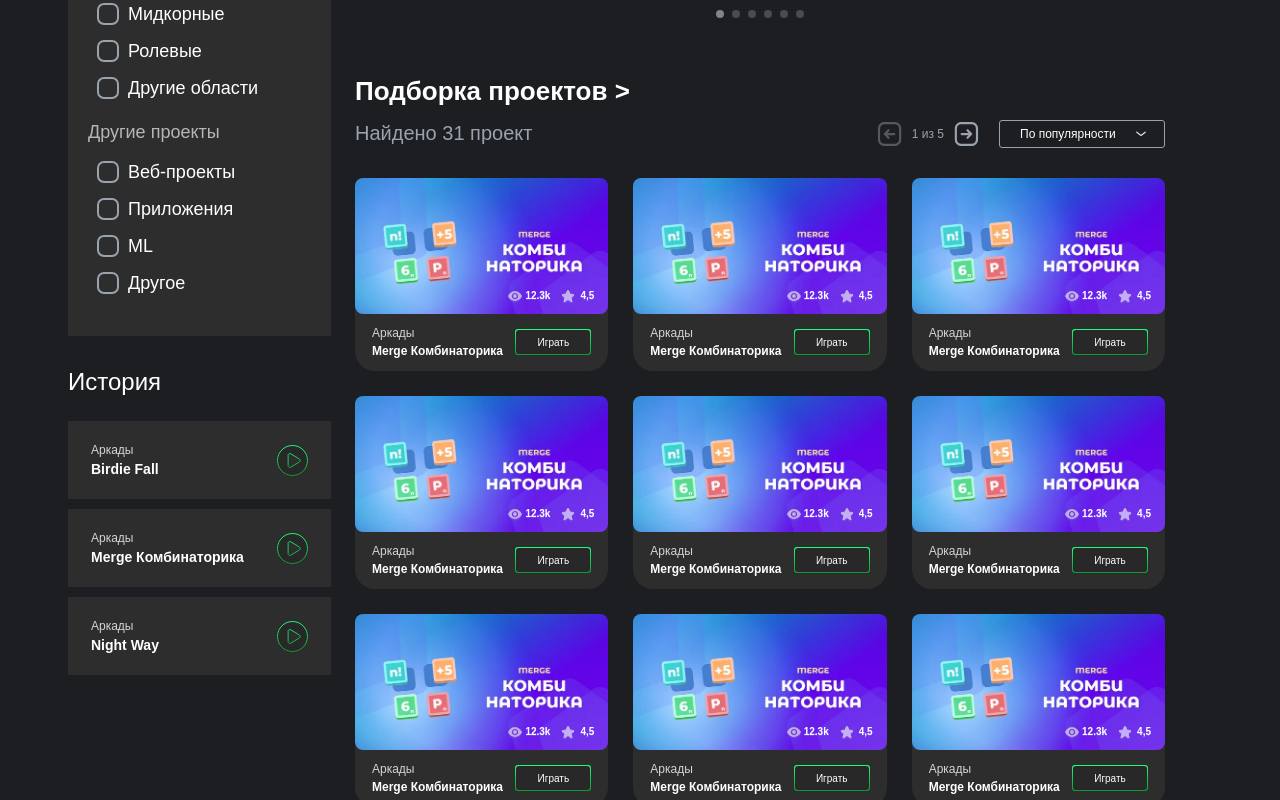
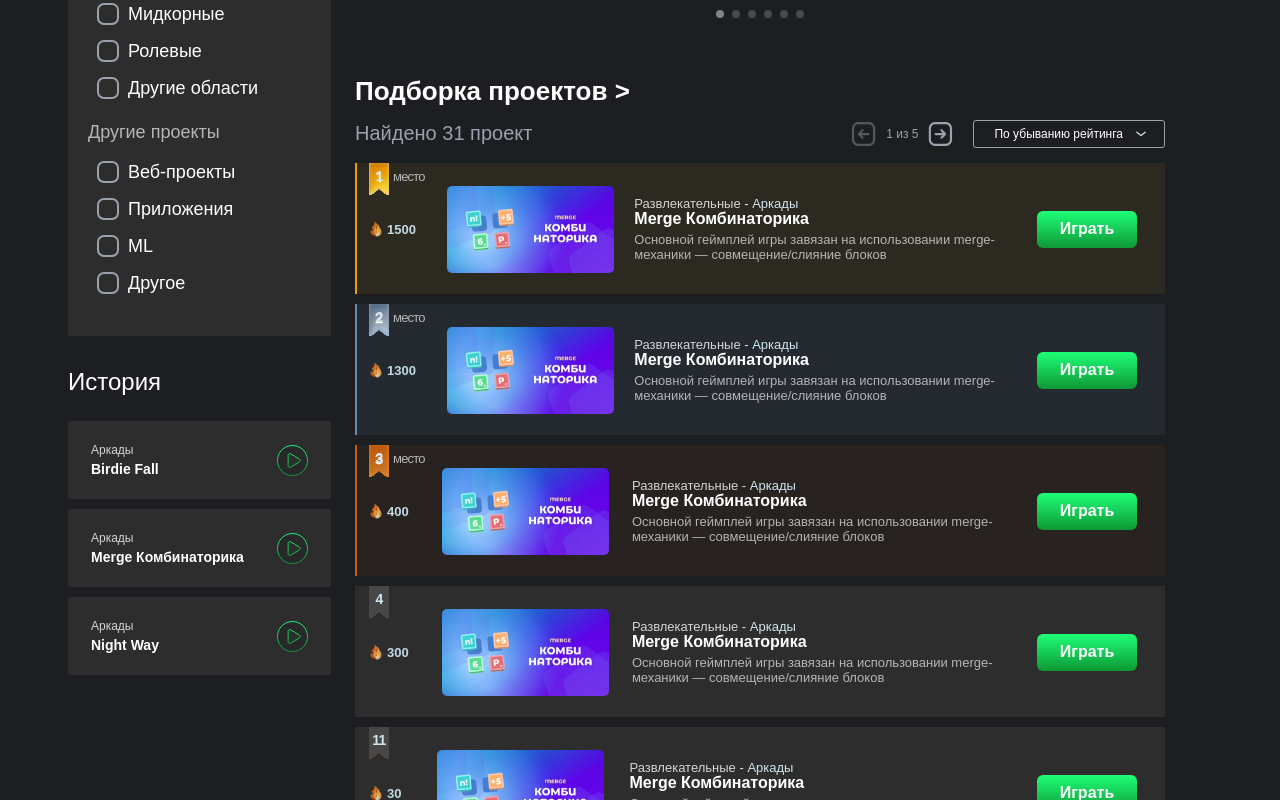
Before and after one commit to d-a-v-a/web-agregator, a React (Create React App) app: page / in a window 1280 px wide. Shown: the part 960-1760 px from the top of the page. Built offline with nearby package versions, Linux system fonts and the light colour scheme; a web font is replaced by a local one.

Commit message:
finished working on RatingPreviewProject

```diff
--- /dev/null
+++ b/src/components/RatingPreviewProject.tsx
@@ -0,0 +1,220 @@
+import React from "react";
+import styled from "styled-components";
+import voices_svg from "../assets/images/voices.svg"
+import prize_place_default from "../assets/images/prize_place_default.svg"
+import prize_place_1 from "../assets/images/prize_place_1.svg"
+import prize_place_2 from "../assets/images/prize_place_2.svg"
+import prize_place_3 from "../assets/images/prize_place_3.svg"
+import {Link} from "react-router-dom";
+
+const CardWrapper = styled.div<{ place: number }>`
+  position: relative;
+  flex-wrap: wrap;
+  display: flex;
+  align-items: center;
+  justify-content: space-between;
+  background-color: var(--dark-grey-color);
+  margin-bottom: 10px;
+  padding: 23px 28px 21px 10px;
+  border-left: 2px solid transparent;
+
+  @media (max-width: 829px) {
+    row-gap: 10px;
+  }
+
+  ${({place}) => (place == 1) ?
+          `border-color: #E99D02;
+           background:
+            linear-gradient(0deg, rgba(255, 188, 15, 0.07) 0%, rgba(255, 188, 15, 0.07) 100%);
+           ` :
+          (place == 2) ?
+              `border-color: #6B8AAA;
+               background:
+                linear-gradient(0deg, rgba(137, 194, 226, 0.07) 0%, rgba(137, 194, 226, 0.07) 100%);
+               ` :
+              (place == 3) ?
+                  `border-color: #C55F10;
+                   background:
+                    linear-gradient(0deg, rgba(197, 95, 16, 0.07) 0%, rgba(197, 95, 16, 0.07) 100%);
+                  ` : ''
+  }
+`
+
+const InfoProject = styled.div`
+  flex: 0 1 382px;
+`
+
+const Description = styled.div`
+  color: rgba(255, 255, 255, 0.65);
+
+  font-size: 13px;
+  font-weight: 300;
+  margin-top: 4px;
+`
+
+const Category = styled.div`
+  color: #D0E6EE;
+  font-size: 13px;
+  font-weight: 300;
+  line-height: 1.05;
+
+  span {
+    color: rgba(255, 255, 255, 0.80);
+    font-weight: 500;
+  }
+`
+
+const Name = styled.div`
+  color: #FFF;
+  font-size: 16px;
+  font-weight: 600;
+`
+
+const VoicesStyle = styled.div`
+  display: flex;
+  align-items: center;
+  gap: 2px;
+  margin-right: 10px;
+
+  color: #C1D9E2;
+  font-size: 13px;
+  font-weight: 600;
+
+  img {
+    flex: 0 0 18px;
+    height: 18px;
+    object-fit: contain;
+  }
+
+  @media (max-width: 829px) {
+    width: 100%;
+  }
+`
+
+const ImageStyle = styled.div`
+  flex: 0 1 167px;
+  height: 87px;
+
+  img {
+    width: 100%;
+    height: 100%;
+    object-fit: cover;
+    -webkit-border-radius: 5px;
+    -moz-border-radius: 5px;
+    border-radius: 5px;
+  }
+
+  @media (max-width: 829px) {
+    order: -1;
+    margin-top: 20px;
+  }
+`
+
+const ButtonStyle = styled(Link)`
+  grid-area: button;
+  width: 100px;
+  height: 37px;
+  display: flex;
+  align-items: center;
+  justify-content: center;
+  font-weight: 600;
+  font-size: 16px;
+  background: linear-gradient(180deg, #60FB9E 0%, #1EFE77 0.01%, #0D9834 100%);
+  border-radius: 6px;
+
+  transition: opacity 0.3s ease-in-out;
+
+  &:hover {
+    opacity: 0.8;
+  }
+
+`
+
+const ButtonWrap = styled.div`
+  @media (max-width: 829px) {
+    width: 100%;
+  }
+`
+
+const PlaceStyle = styled.div<{ place: number }>`
+  position: absolute;
+  top: 0;
+  left: 12px;
+  width: 20px;
+  height: 32px;
+
+  background-repeat: no-repeat;
+  background-position: left top;
+  background-size: contain;
+  background-image: url('${prize_place_default}');
+
+  ${({place}) => (place == 1) ?
+    `background-image: url('${prize_place_1}');` :
+        (place == 2) ?
+            `background-image: url('${prize_place_2}');` :
+                (place == 3) ?
+                    `background-image: url('${prize_place_3}');` : ''
+  }
+  &::before {
+    content: '${p => (p.place ? p.place : 0)}';
+    position: absolute;
+    left: 0;
+    top: 5px;
+    width: 100%;
+    height: 100%;
+    color: #D0E6EE;
+    text-align: center;
+    font-size: 14px;
+    font-weight: 600;
+    letter-spacing: -0.7px;
+  }
+
+  ${({place}) => (place == 1 || place == 2 || place == 3) ? `
+      &::after {
+        content: 'место';
+        position: absolute;
+        left: 120%;
+        top: 6px;
+        color: #B6B6B6;
+        font-size: 13px;
+        font-weight: 300;
+        letter-spacing: -0.78px;
+      }
+  ` : ''}
+`
+
+export interface Props {
+    image: any;
+    category: string;
+    name: string;
+    path: string;
+    voices: string;
+    desc: string;
+    prevCategory: string;
+    place: number;
+}
+
+const PreviewProject: React.FC<Props> = ({place, voices, image, prevCategory, category, name, path, desc}: Props) => {
+    return (
+        <CardWrapper place={place}>
+            <PlaceStyle place={place}/>
+            <VoicesStyle>
+                <img src={voices_svg} alt=""/>
+                {voices}
+            </VoicesStyle>
+            <ImageStyle>
+                <img src={image} alt=""/>
+            </ImageStyle>
+            <InfoProject>
+                <Category><span>{prevCategory}</span> - {category}</Category>
+                <Name>{name}</Name>
+                <Description>{desc}</Description>
+            </InfoProject>
+            <ButtonWrap>
+                <ButtonStyle to={path}>Играть</ButtonStyle>
+            </ButtonWrap>
+        </CardWrapper>
+    )
+}
+
+export default PreviewProject;
--- a/src/components/SelectionProjects.tsx
+++ b/src/components/SelectionProjects.tsx
@@ -1,9 +1,9 @@
 import React from "react";
 import Pagination from "./ui/Pagination";
-import PreviewProject from "./PreviewProject"
 import styled from "styled-components";
 import image1 from "../assets/images/image1.jpg"
 import Select from "./Select";
+import RatingPreviewProject from "./RatingPreviewProject";
 
 
 const H2Style = styled.h2`
@@ -34,29 +34,6 @@ const FoundStyle = styled.span`
     color: var(--light-grey-color);
 `
 
-const Grid = styled.div`
-    margin-top: 15px;
-    display: grid;
-    align-items: flex-end;
-    grid-template-columns: 1fr 1fr 1fr;
-    gap: 25px;
-
-  @media (max-width: 850px) {
-    grid-template-columns: 1fr 1fr;
-  }
-
-  @media (max-width: 500px) {
-    display: flex;
-     flex-direction: column;
-    column-gap: 25px;
-    max-width: 300px;
-    margin: 0 auto;
-  }
-
-    & > div {
-        flex: 0 0 calc(33.3% - 25px);
-    }
-`
 const HeaderSelectProjects = styled.div`
     position: sticky;
     padding: 15px 0 15px;
@@ -66,7 +43,82 @@ const HeaderSelectProjects = styled.div`
 `
 
 const SelectionProjects = () => {
-    const divs = Array(15).fill(10).map((_, i) => <PreviewProject key={i} path={'/project'} views={'12333'} rating={'4,5'} image={image1} category='Аркады' name='Merge Комбинаторика'/>)
+    const projects = [
+        {
+            place: 1,
+            path: '/project',
+            voices: '1500',
+            image: image1,
+            prevCategory: 'Развлекательные',
+            category: 'Аркады',
+            name: 'Merge Комбинаторика',
+            desc: 'Основной геймплей игры завязан на использовании merge-механики — совмещение/слияние блоков'
+        },
+        {
+            place: 2,
+            path: '/project',
+            voices: '1300',
+            image: image1,
+            prevCategory: 'Развлекательные',
+            category: 'Аркады',
+            name: 'Merge Комбинаторика',
+            desc: 'Основной геймплей игры завязан на использовании merge-механики — совмещение/слияние блоков'
+        },
+        {
+            place: 3,
+            path: '/project',
+            voices: '400',
+            image: image1,
+            prevCategory: 'Развлекательные',
+            category: 'Аркады',
+            name: 'Merge Комбинаторика',
+            desc: 'Основной геймплей игры завязан на использовании merge-механики — совмещение/слияние блоков'
+        },
+        {
+            place: 4,
+            path: '/project',
+            voices: '300',
+            image: image1,
+            prevCategory: 'Развлекательные',
+            category: 'Аркады',
+            name: 'Merge Комбинаторика',
+            desc: 'Основной геймплей игры завязан на использовании merge-механики — совмещение/слияние блоков'
+        },
+        {
+            place: 11,
+            path: '/project',
+            voices: '30',
+            image: image1,
+            prevCategory: 'Развлекательные',
+            category: 'Аркады',
+            name: 'Merge Комбинаторика',
+            desc: 'Основной геймплей игры завязан на использовании merge-механики — совмещение/слияние блоков'
+        },
+        {
+            place: 22,
+            path: '/project',
+            voices: '20',
+            image: image1,
+            prevCategory: 'Развлекательные',
+            category: 'Аркады',
+            name: 'Merge Комбинаторика',
+            desc: 'Основной геймплей игры завязан на использовании merge-механики — совмещение/слияние блоков'
+        },
+        {
+            place: 44,
+            path: '/project',
+            voices: '0',
+            image: image1,
+            prevCategory: 'Развлекательные',
+            category: 'Аркады',
+            name: 'Merge Комбинаторика',
+            desc: 'Основной геймплей игры завязан на использовании merge-механики — совмещение/слияние блоков'
+        },
+    ]
+    const divs = projects.map((_, i) =>
+        <RatingPreviewProject key={i} voices={_['voices']} path={_['path']} place={_['place']} image={_['image']} prevCategory={_['prevCategory']} category={_['category']} name={_['name']}
+                              desc={_['desc']}/>
+    )
     return (
         <div style={{maxWidth: 810}}>
             <HeaderSelectProjects>
@@ -74,12 +126,12 @@ const SelectionProjects = () => {
                 <Options>
                     <FoundStyle>Найдено 31 проект</FoundStyle>
                     <Pagination current={1} total={5}/>
-                    <Select value={'По популярности'} options={['По популярности', 'По дате выхода', 'По оценкам']}/>
+                    <Select value={'По убыванию рейтинга'} options={['По убыванию рейтинга', 'По возрастанию рейтинга', 'Весь список проектов']}/>
                 </Options>
             </HeaderSelectProjects>
-            <Grid>
+            <>
                 {divs}
-            </Grid>
+            </>
         </div>
     )
 }
--- a/src/components/TimerVoting.tsx
+++ b/src/components/TimerVoting.tsx
@@ -117,7 +117,7 @@ const NumberStyle = styled.div`
 `
 
 const PointsStyle = styled.img`
-    margin: 0 10px;
+    margin: -16px 10px 0;
 `
 
 const UnderTextTimer = styled.div`
```
Also changed, not shown: src/assets/images/prize_place_default.svg (added).
